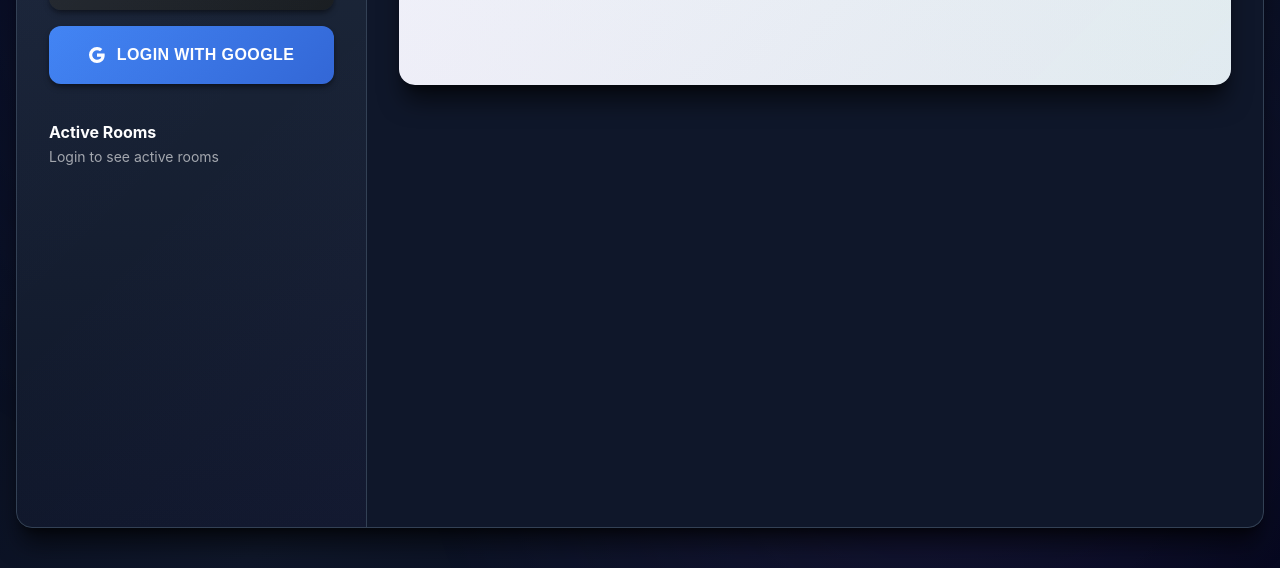
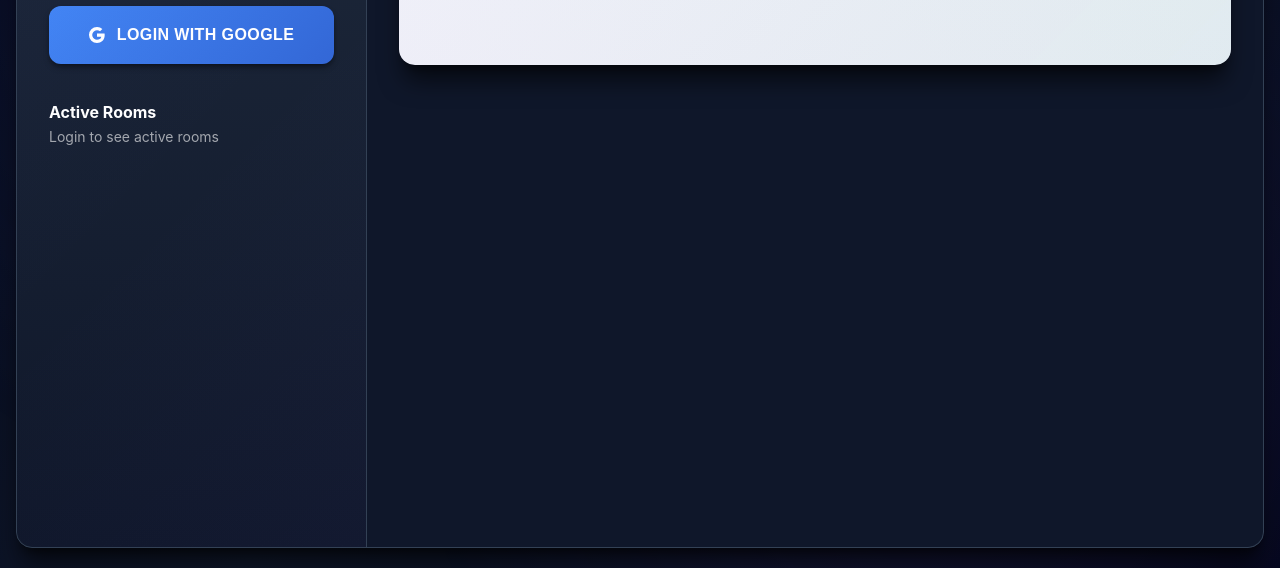
Before and after one commit to sabt-dev/realtimeChat, a plain HTML site: page static/index.html in a window 1280 px wide. Shown: the part 232-800 px from the top of the page. Drawn offline with Linux system fonts and the light colour scheme; no server answers.

Commit message:
Fix clipboard data retrieval and adjust chat container dimensions for improved layout

```diff
--- a/static/chat.js
+++ b/static/chat.js
@@ -1011,7 +1011,7 @@ function handlePaste(event) {
     debugLog('Paste event detected');
 
     // Get clipboard data
-    const clipboardData = event.clipboardData || window.clipboardData;
+    const clipboardData = event.clipboardData || window.Clipboard;
     if (!clipboardData) {
         debugLog('No clipboard data available');
         return;
--- a/static/styles.css
+++ b/static/styles.css
@@ -71,10 +71,10 @@ body::before {
     border-radius: var(--border-radius-lg);
     box-shadow: var(--shadow-xl);
     width: 100%;
-    max-width: 1400px;
-    height: 90vh;
-    max-height: 800px;
-    min-height: 600px;
+    max-width: 2000px;
+    height: 95vh;
+    max-height: 1200px;
+    min-height: 700px;
     display: flex;
     overflow: hidden;
     backdrop-filter: blur(20px);
```
